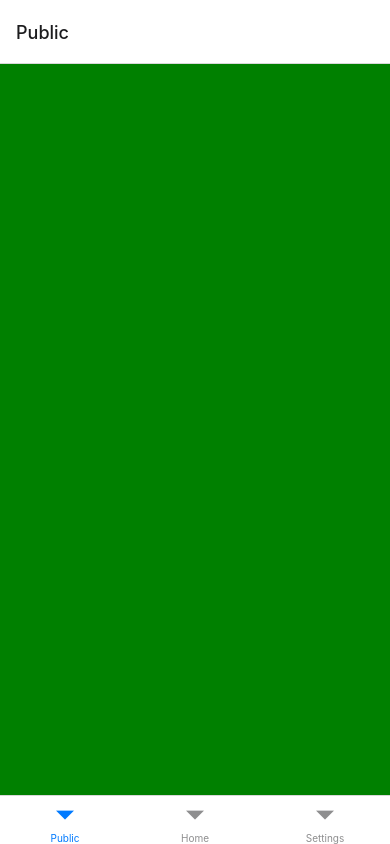
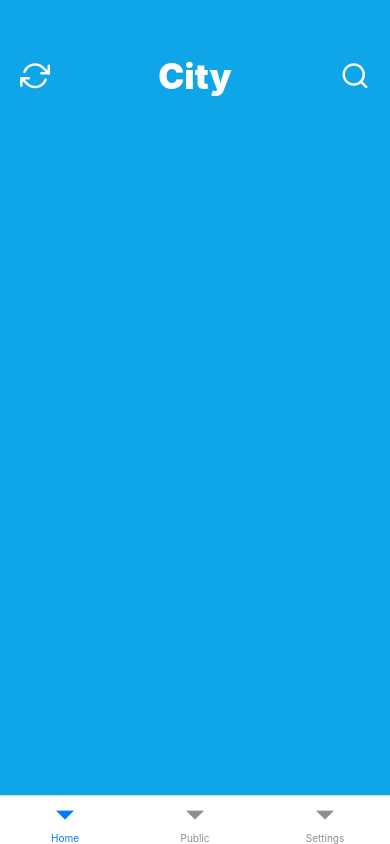
Before and after one commit to TF8088/WeatherPTv1.2, a React Native app: screen / in a window 390 px wide. Built offline with nearby package versions, Linux system fonts and the light colour scheme.

Commit message:
some tests

```diff
--- a/src/routes/TabRoutes.js
+++ b/src/routes/TabRoutes.js
@@ -7,13 +7,14 @@ import { Home } from '../Views/home/home';
 import { Public } from '../Views/Public/public';
 import { Settings } from '../Views/settings/settings';
 
+// screenOptions={{ headerShown: false }}
 
 export function TabRoutes() {
     return (
         <Navigator >
-           <Screen name='Public' component={Public}/>
-           <Screen name='Home' component={Home}/>
-           <Screen name='Settings' component={Settings}/>
+            <Screen name='Home' component={Home} options={{ headerShown: false, }} />
+            <Screen name='Public' component={Public} />
+            <Screen name='Settings' component={Settings} />
         </Navigator>
     )
 }
```
Also changed, not shown: src/components/button.js (added, +11 -0 lines).
